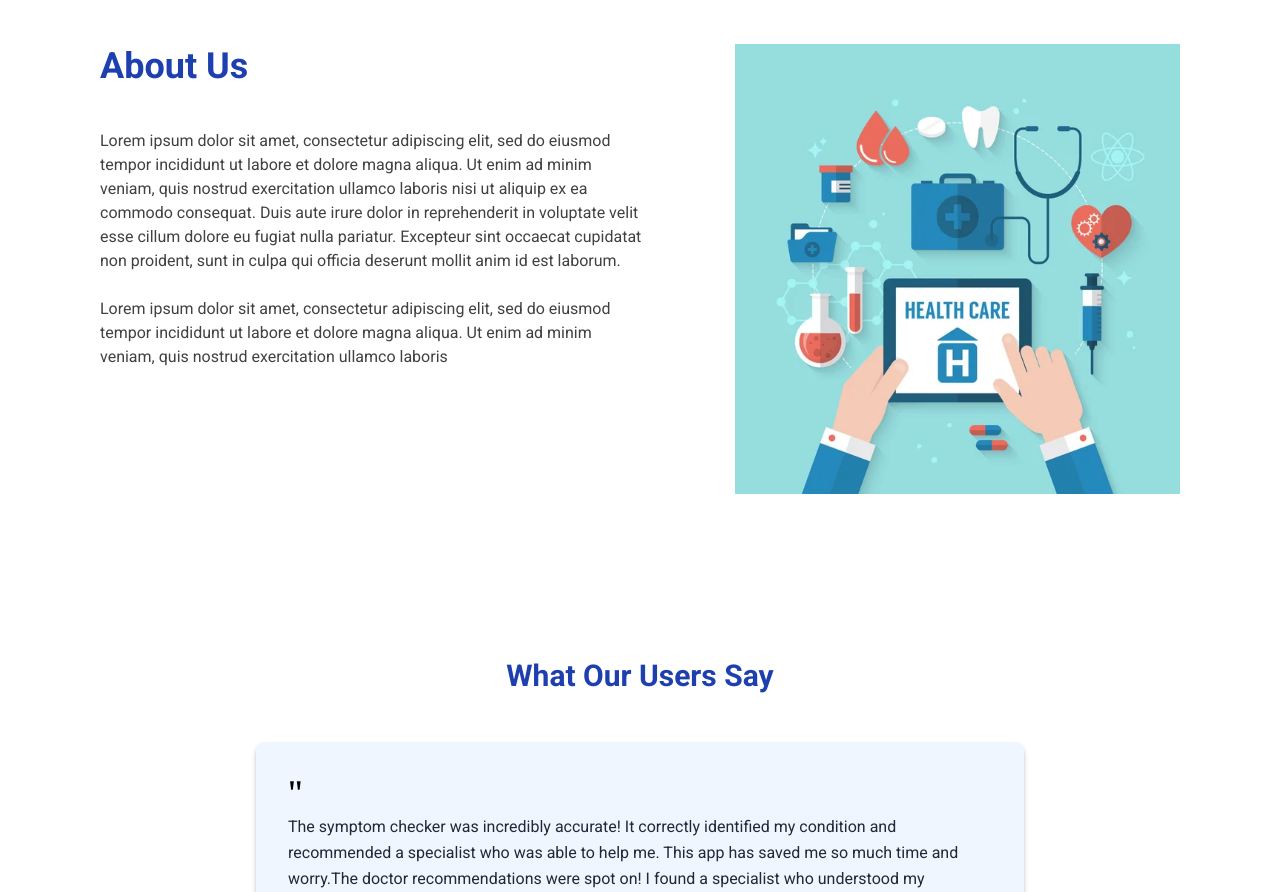
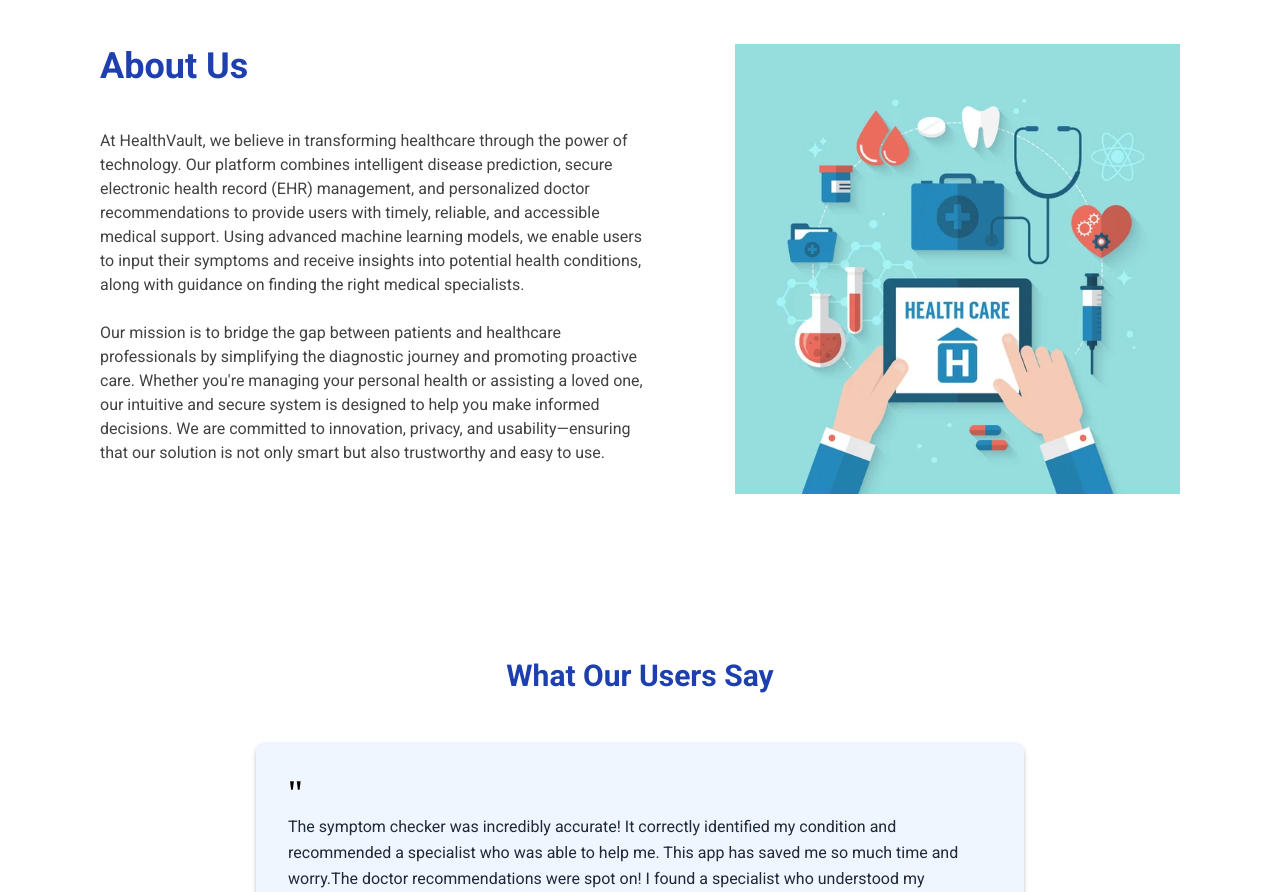
Before and after one commit to saugat125/Production-Project, a React (Create React App) app in the folder frontend/: page / in a window 1280 px wide. Shown: the part 1920-2812 px from the top of the page. Built offline with nearby package versions, Linux system fonts and the light colour scheme; no server answers.

Commit message:
css changes

```diff
--- a/frontend/src/Components/Footer.js
+++ b/frontend/src/Components/Footer.js
@@ -16,27 +16,48 @@ function Footer(){
               </div>
               <div className="right-footer flex gap-24 mr-5">
                 <div className="column flex flex-col gap-4">
-                  <Link to="/" className="nav-link">
+                  <Link
+                    to="/"
+                    className="nav-link hover:text-[#1E40AF] transition-all-duration-300"
+                  >
                     Home
                   </Link>
-                  <a href="/#about-us" className="nav-link">
+                  <a
+                    href="/#about-us"
+                    className="nav-link hover:text-[#1E40AF] transition-all-duration-300"
+                  >
                     About Us
                   </a>
-                  <Link to="/contact" className="nav-link">
+                  <Link
+                    to="/contact"
+                    className="nav-link hover:text-[#1E40AF] transition-all-duration-300"
+                  >
                     Contact Us
                   </Link>
-                  <a href="/#features" className="nav-link">
+                  <a
+                    href="/#features"
+                    className="nav-link hover:text-[#1E40AF] transition-all-duration-300"
+                  >
                     Features
                   </a>
                 </div>
                 <div className="column flex flex-col gap-4">
-                  <a href="/#review" className="nav-link">
+                  <a
+                    href="/#review"
+                    className="nav-link hover:text-[#1E40AF] transition-all-duration-300"
+                  >
                     Review
                   </a>
-                  <Link to="/prediction" className="nav-link">
+                  <Link
+                    to="/prediction"
+                    className="nav-link hover:text-[#1E40AF] transition-all-duration-300"
+                  >
                     Symptom Checker
                   </Link>
-                  <Link to="/doctors" className="nav-link">
+                  <Link
+                    to="/doctors"
+                    className="nav-link hover:text-[#1E40AF] transition-all-duration-300"
+                  >
                     Doctors
                   </Link>
                 </div>
--- a/frontend/src/Components/Navbar.js
+++ b/frontend/src/Components/Navbar.js
@@ -22,24 +22,46 @@ function Navbar(){
             </h4>
           </div>
           <div className="header-item flex gap-10">
-            <Link to="/" className="nav-link">
+            <Link
+              to="/"
+              className="nav-link hover:text-[#1E40AF] transition-all-duration-300"
+            >
               Home
             </Link>
-            <Link to="/contact" className="nav-link">
+            <Link
+              to="/contact"
+              className="nav-link hover:text-[#1E40AF] transition-all-duration-300"
+            >
               Contact Us
             </Link>
-            <Link to="/prediction" className="nav-link">
+            <Link
+              to="/prediction"
+              className="nav-link hover:text-[#1E40AF] transition-all-duration-300"
+            >
               Symptom Checker
             </Link>
-            <Link to="/doctors" className="nav-link">
+            <Link
+              to="/doctors"
+              className="nav-link hover:text-[#1E40AF] transition-all-duration-300"
+            >
               Doctors
             </Link>
           </div>
 
           {!isAuthenticated ? (
             <div className="header-item flex gap-10">
-              <Link to="/signup">Signup</Link>
-              <Link to="/login">Login</Link>
+              <Link
+                to="/signup"
+                className="hover:text-[#1E40AF] transition-all-duration-300"
+              >
+                Signup
+              </Link>
+              <Link
+                to="/login"
+                className="hover:text-[#1E40AF] transition-all-duration-300"
+              >
+                Login
+              </Link>
             </div>
           ) : (
             <div className="header-item flex gap-8 items-center">
--- a/frontend/src/Pages/home.js
+++ b/frontend/src/Pages/home.js
@@ -25,12 +25,12 @@ function Home() {
                 manage your health seamlessly.
               </p>
               <div className="buttons flex space-x-4">
-                <button class="bg-[#2563EB] text-white px-6 py-2 text-[14px] font-bold">
+                <button class="bg-[#2563EB] text-white px-6 py-2 text-[14px] font-bold hover:shadow-md transition-all duration-300">
                   <Link to="/prediction" className="nav-link">
                     Get Started
                   </Link>
                 </button>
-                <button class="border border-gray-800 text-gray-800 px-6 py-2 text-[14px] font-bold">
+                <button class="border border-gray-800 text-gray-800 px-6 py-2 text-[14px] font-bold hover:shadow-md transition-all duration-300">
                   <a href="#about-us">Learn More</a>
                 </button>
               </div>
@@ -129,19 +129,26 @@ function Home() {
             <div className="text w-[55%]">
               <h2 className="text-[#1E40AF] mb-[40px]">About Us</h2>
               <p>
-                Lorem ipsum dolor sit amet, consectetur adipiscing elit, sed do
-                eiusmod tempor incididunt ut labore et dolore magna aliqua. Ut
-                enim ad minim veniam, quis nostrud exercitation ullamco laboris
-                nisi ut aliquip ex ea commodo consequat. Duis aute irure dolor
-                in reprehenderit in voluptate velit esse cillum dolore eu fugiat
-                nulla pariatur. Excepteur sint occaecat cupidatat non proident,
-                sunt in culpa qui officia deserunt mollit anim id est laborum.
+                At HealthVault, we believe in transforming healthcare through
+                the power of technology. Our platform combines intelligent
+                disease prediction, secure electronic health record (EHR)
+                management, and personalized doctor recommendations to provide
+                users with timely, reliable, and accessible medical support.
+                Using advanced machine learning models, we enable users to input
+                their symptoms and receive insights into potential health
+                conditions, along with guidance on finding the right medical
+                specialists.
               </p>
               <br />
               <p>
-                Lorem ipsum dolor sit amet, consectetur adipiscing elit, sed do
-                eiusmod tempor incididunt ut labore et dolore magna aliqua. Ut
-                enim ad minim veniam, quis nostrud exercitation ullamco laboris
+                Our mission is to bridge the gap between patients and healthcare
+                professionals by simplifying the diagnostic journey and
+                promoting proactive care. Whether you're managing your personal
+                health or assisting a loved one, our intuitive and secure system
+                is designed to help you make informed decisions. We are
+                committed to innovation, privacy, and usability—ensuring that
+                our solution is not only smart but also trustworthy and easy to
+                use.
               </p>
             </div>
             <div className="image-container w-[45%]">
```
